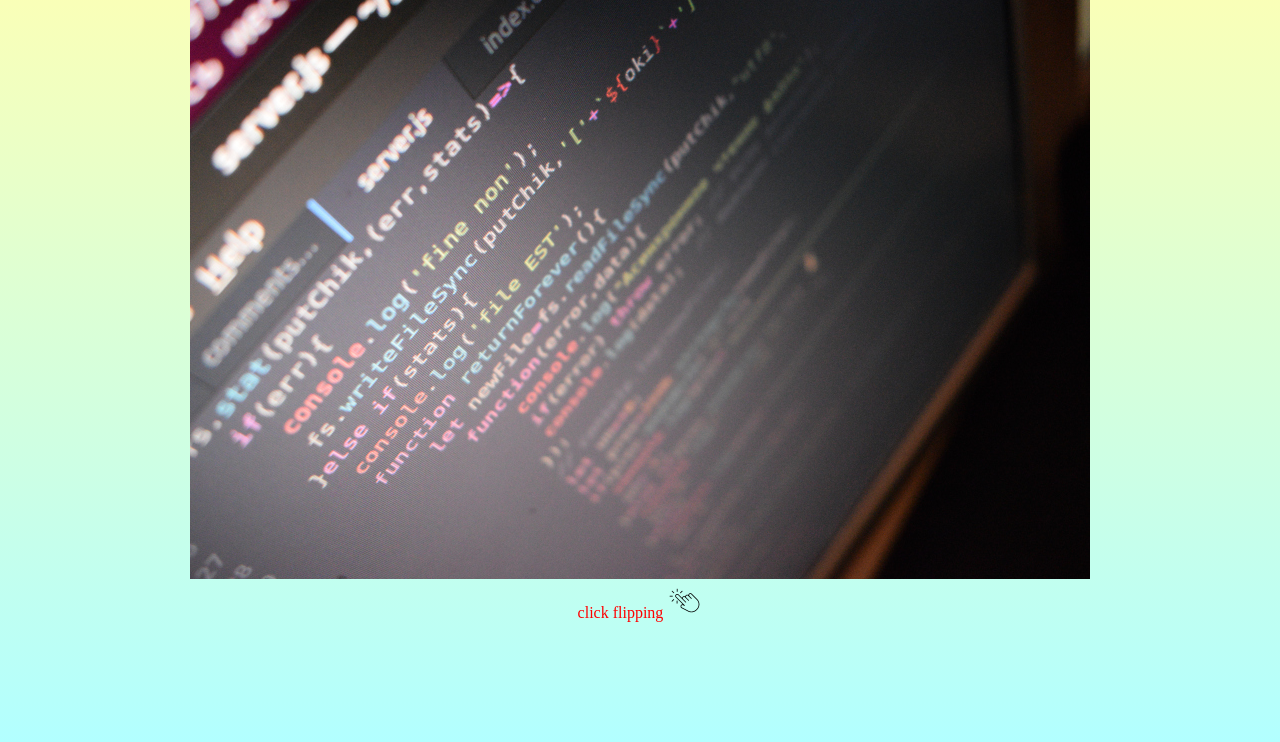
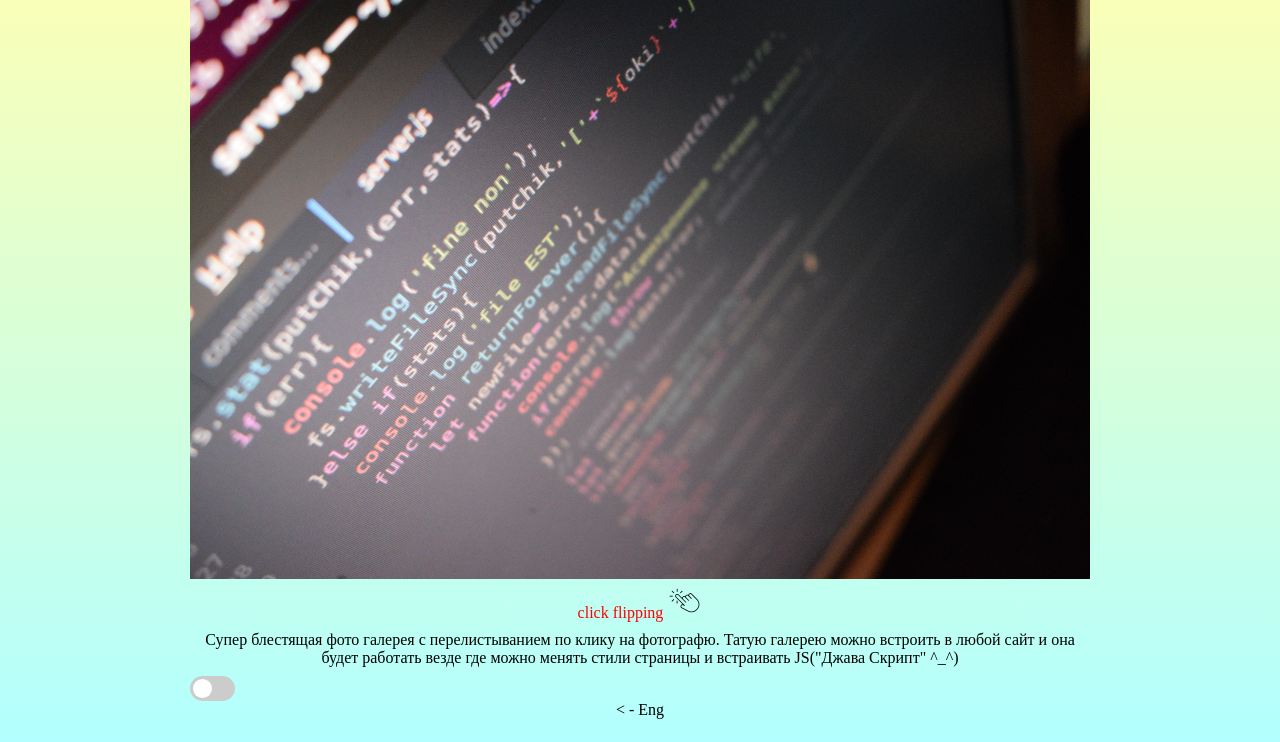
Before and after one commit to amir248/picture, a plain HTML site: page index.html in a window 1280 px wide. Shown: the part 58-800 px from the top of the page. Drawn offline with Linux system fonts and the light colour scheme.

Commit message:
language and text

```diff
--- a/site/script.js
+++ b/site/script.js
@@ -6,7 +6,9 @@ let picture=document.createElement('picture');
 document.querySelector('main').append(picture);
 let img=document.createElement('img');
 document.querySelector('picture').append(img);
+document.querySelector('img').setAttribute('src','#');
 document.querySelector('img').setAttribute('alt','Галерая на яваскрипт');
+
 
 window.addEventListener('DOMContentLoaded',()=>{
   document.querySelector('img').setAttribute('src',randomImage());
@@ -33,3 +35,39 @@ let span=document.createElement('span');
 span.innerHTML=`click flipping <img src='site/click-flipping.png' alt='галерея на яваскритп с перелистванием по клику' style='width:35px'>`;
 span.className='lol';
 document.querySelector('main').append(span);
+
+let text=document.createElement('p');
+text.innerHTML='Супер блестящая фото галерея с перелистыванием по клику на фотографю. Татую галерею можно встроить в любой сайт и она будет работать везде где можно менять стили страницы и встраивать JS("Джава Скрипт" ^_^)';
+document.querySelector('main').append(text);
+document.querySelector('p').style.cssText=`
+  margin:1%;
+`;
+
+
+let label=document.createElement('label');
+label.className="toggler-wrapper style-1";
+document.querySelector('main').append(label);
+let input=document.createElement('input');
+input.setAttribute('type','checkbox');
+document.querySelector('label').append(input);
+let div=document.createElement('div');
+div.className='toggler-slider';
+document.querySelector('label').append(div);
+let divTwo=document.createElement('div');
+divTwo.className='toggler-knob';
+document.querySelector('.toggler-slider').append(divTwo);
+
+document.querySelector('input[type=checkbox]').addEventListener('click',()=>{
+  if(document.querySelector('input[type=checkbox]').checked==true){
+    text.innerHTML='Super brilliant photo gallery with flipping by clicking on the photo. Tattoo gallery can be embedded into any site and it will work wherever you can change page styles and embed JS("Java Script" ^_^)';
+    eng.innerHTML='< - Rus';
+  }else{
+    text.innerHTML='Супер блестящая фото галерея с перелистыванием по клику на фотографю. Татую галерею можно встроить в любой сайт и она будет работать везде где можно менять стили страницы и встраивать JS("Джава Скрипт" ^_^)';
+    eng.innerHTML='< - Eng';
+  }
+  console.log('click');
+});
+
+let eng=document.createElement('span');
+eng.innerHTML='< - Eng';
+document.querySelector('main').append(eng);
--- a/site/style.css
+++ b/site/style.css
@@ -29,3 +29,60 @@ h1{
   color:red;
   vertical-align: middle;
 }
+
+
+@charset "UTF-8";
+.toggler-wrapper {
+  display: block;
+  width: 45px;
+  height: 25px;
+  cursor: pointer;
+  position: relative;
+}
+
+.toggler-wrapper input[type="checkbox"] {
+  display: none;
+}
+
+.toggler-wrapper input[type="checkbox"]:checked+.toggler-slider {
+  background-color: #44cc66;
+}
+
+.toggler-wrapper .toggler-slider {
+  background-color: #ccc;
+  position: absolute;
+  border-radius: 100px;
+  top: 0;
+  left: 0;
+  width: 100%;
+  height: 100%;
+  -webkit-transition: all 300ms ease;
+  transition: all 300ms ease;
+}
+
+.toggler-wrapper .toggler-knob {
+  position: absolute;
+  -webkit-transition: all 300ms ease;
+  transition: all 300ms ease;
+}
+
+
+/*--------------------------------------------------------------
+3.0 Effects Styles
+--------------------------------------------------------------*/
+
+
+/*Style 1*/
+
+.toggler-wrapper.style-1 input[type="checkbox"]:checked+.toggler-slider .toggler-knob {
+  left: calc(100% - 19px - 3px);
+}
+
+.toggler-wrapper.style-1 .toggler-knob {
+  width: calc(25px - 6px);
+  height: calc(25px - 6px);
+  border-radius: 50%;
+  left: 3px;
+  top: 3px;
+  background-color: #fff;
+}
```
